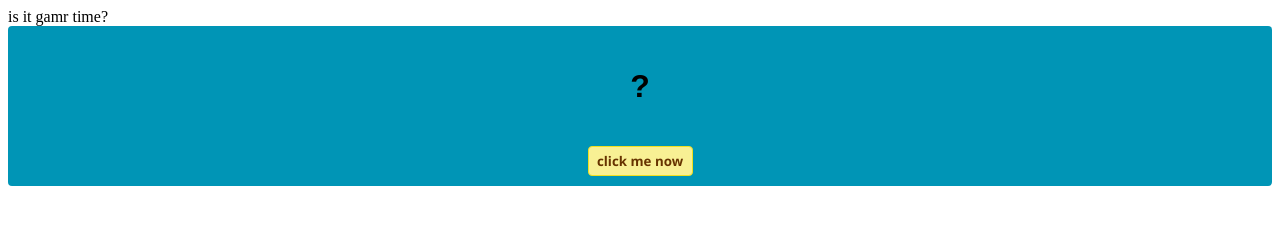
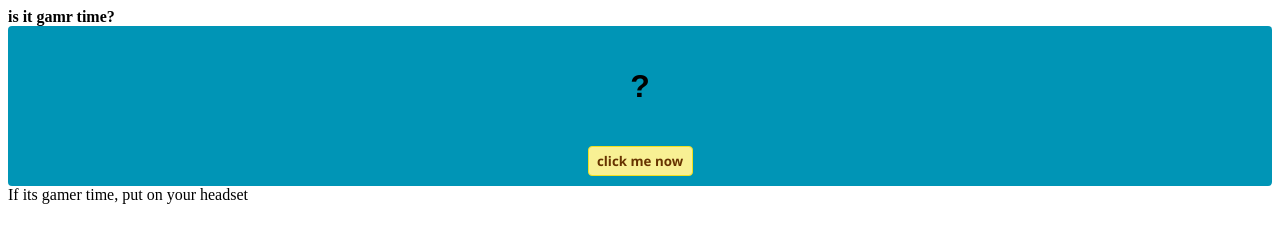
Before and after one commit to westly-matson/westly-matson.github.io, a plain HTML site: page hello-world.html in a window 1280 px wide. Drawn offline with Linux system fonts and the light colour scheme.

Commit message:
i changes to color of the button when hoverd over and clicked to blue, added a head and text

```diff
--- a/hello-world.html
+++ b/hello-world.html
@@ -2,7 +2,7 @@
 <!-- HTML5 Hello world by kirupa - http://www.kirupa.com/html5/getting_your_feet_wet_html5_pg1.htm -->
 <html lang="en-us">
 
-<head>is it gamr time?
+<head><strong>is it gamr time?</strong>
 <meta charset="utf-8">
 <title>Hello...</title>
 <style type="text/css">
@@ -61,3 +61,4 @@
 </body>
 
 </html>
+<text>If its gamer time, put on your headset</text>
```
